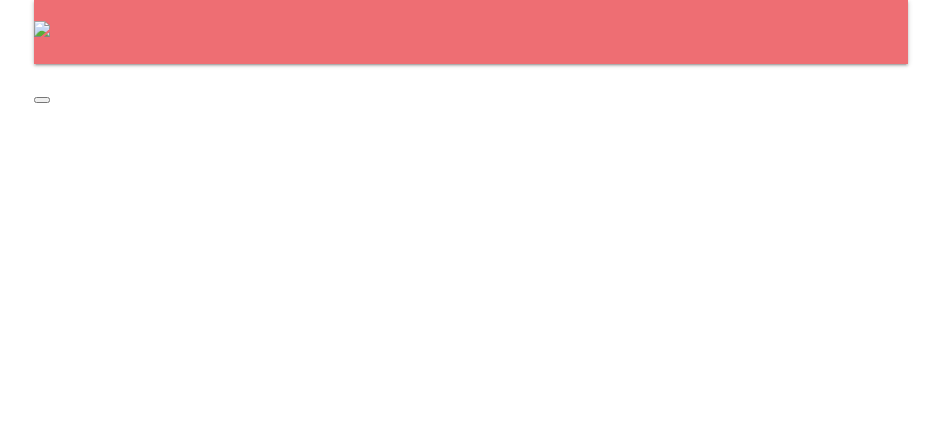
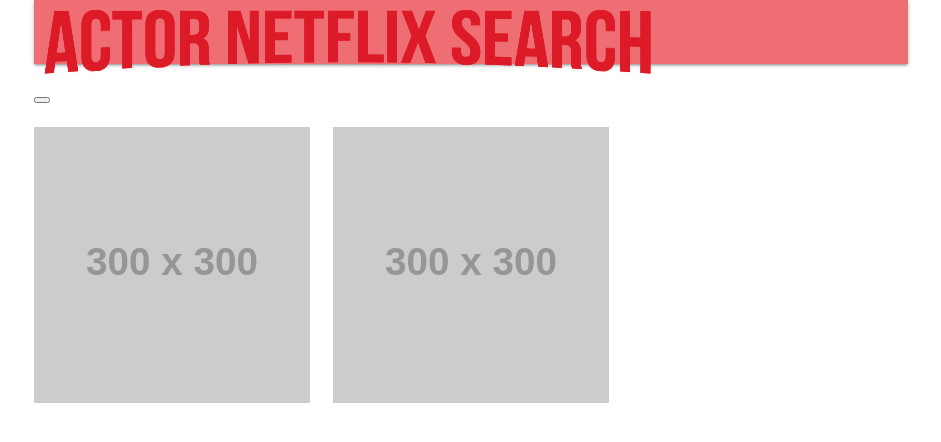
Before and after one commit to verlitas/ANS, a plain HTML site: page index.html in a window 1280 px wide. Shown: the whole page, without its empty margins (169-1110 px from the left). Drawn offline with nearby package versions, Linux system fonts and the light colour scheme; placeholder pictures from the web are drawn by us.

Commit message:
added card generation through JS

```diff
--- a/assets/js/cardDisplayScript.js
+++ b/assets/js/cardDisplayScript.js
@@ -3,15 +3,60 @@
 
 //----------VARIABLES----------//
 
-var $div = $("#posters-row");
+var $row = $("#posters-row");
+
+var dummyObject = {
+    title : "dummyTitle",
+    source : "https://via.placeholder.com/300x300"
+}
+
+var dummyObjects = [
+    {
+        title : "dummy1",
+        source : "https://via.placeholder.com/300x300"
+    },
+    {
+        title : "dummy2",
+        source : "https://via.placeholder.com/300x300"
+    }
+]
 
 //----------FUNCTION----------//
 
-function appendImage(source)
+/*This function can take in an Array of objects or a single object.
+* The object passing through must have a "title" and "source" component.
+* Function will append an image to the row with ID:"posters-row"  */
+function AppendImage(movieObject)
 {
-    console.log($div);
+    //If the parameter is an array, then...
+    if(Array.isArray(movieObject))
+    {
+        //For each object inside of the array, rerun this function passing in that object as the parameter.
+        movieObject.forEach(movObj => {
+            AppendImage(movObj);
+        });
+        return null;    //Return so we do not execute the rest of the code.
+    }
+
+    if(!movieObject.source || !movieObject.title)
+    {
+        console.error("Missing source or title.  Parameter could be wrong");
+        return null;
+    }
+
+    $col = $("<div>").addClass("col s4");
+
+    $img = $("<img>").attr("src", movieObject.source).addClass("responsive-img").attr("id", movieObject.title);
+
+    $col.append($img);
+
+    $row.append($col);
 }
 
 //----------MAIN----------//
 
-appendImage();
+AppendImage(dummyObjects);
+
+$row.on("click", function(event){
+    console.log("ID of target : " + $(event.target).attr("id"));
+})
--- a/index.html
+++ b/index.html
@@ -23,7 +23,7 @@
             <div class="col s12">
                 <nav>
                     <div class="nav-wrapper">
-                        <a href="#" class="logo"><img src="/assets/webname.png"></a>
+                        <a href="#" class="logo"><img src="assets/assets/webname.png"></a>
                     </div>
                 </nav>
             </div>
```
